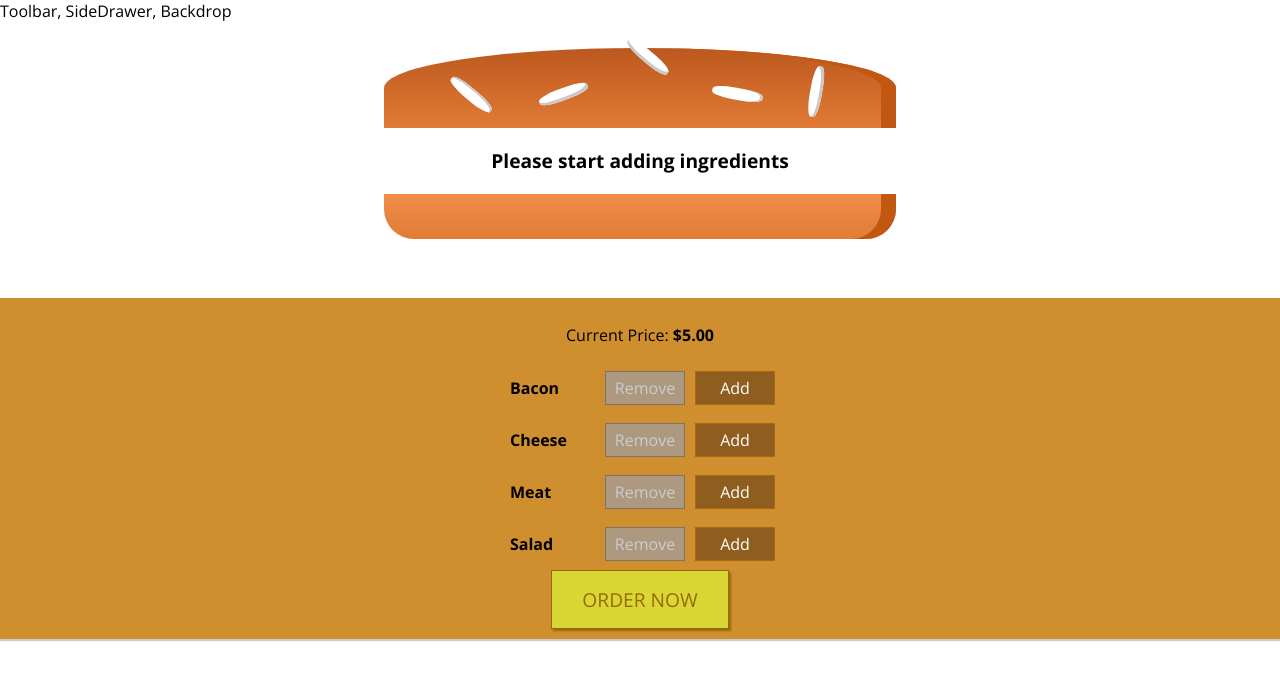
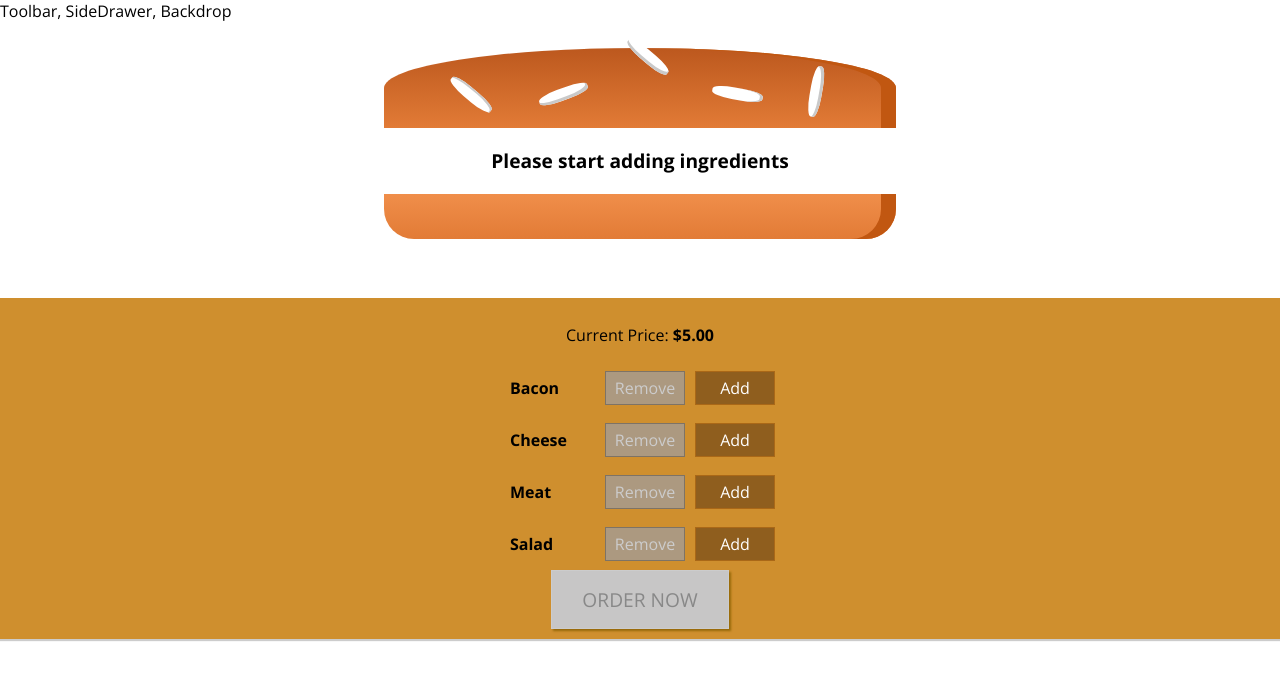
Before and after one commit to Elizabeth-marie/BurgerBuilder, a React app: page / in a window 1280 px wide. Shown: the top 680 px of the page. Built offline with nearby package versions, Linux system fonts and the light colour scheme.

Commit message:
purchase button working

```diff
--- a/src/Components/Burger/BuildControls/BuildControls.js
+++ b/src/Components/Burger/BuildControls/BuildControls.js
@@ -22,7 +22,9 @@
         disabled={props.disabled[ctrl.type]}
       />
     ))}
-    <button className={classes.OrderButton}>ORDER NOW</button>
+    <button
+      className={classes.OrderButton}
+      disabled={!props.purchaseable}>ORDER NOW</button>
   </div>
 )
 
--- a/src/Containers/BurgerBuilder/BurgerBuilder.js
+++ b/src/Containers/BurgerBuilder/BurgerBuilder.js
@@ -19,7 +19,20 @@
       cheese: 0,
       meat: 0,
     },
-    totalPrice: 5
+    totalPrice: 5,
+    purchaseable: false,
+  }
+
+  updatePurchaseable(ingredients) {
+
+    const sum = Object.keys(ingredients).map(igKey => {
+      return ingredients[igKey]
+    })
+      .reduce((sum, el) => {
+        return sum + el
+      }, 0)
+
+    this.setState({ purchaseable: sum > 0 })
   }
 
   addIngredientHandler = type => {
@@ -37,8 +50,7 @@
       ingredients: updatedIngredients,
       totalPrice: newPrice,
     })
-
-
+    this.updatePurchaseable(updatedIngredients)
   }
 
   removeIngredientHandler = type => {
@@ -61,6 +73,7 @@
       ingredients: updatedIngredients,
       totalPrice: newPrice
     })
+    this.updatePurchaseable(updatedIngredients)
   }
 
   render() {
@@ -76,7 +89,8 @@
         <BuildControls
           price={this.state.totalPrice}
           ingredientAdded={this.addIngredientHandler} ingredientRemoved={this.removeIngredientHandler}
-          disabled={disabledButton} />
+          disabled={disabledButton}
+          purchaseable={this.state.purchaseable} />
       </Aux>
     )
   }
```
